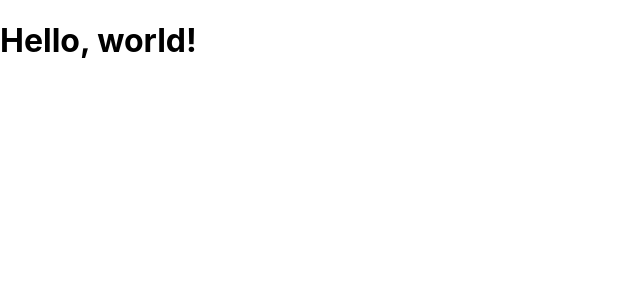
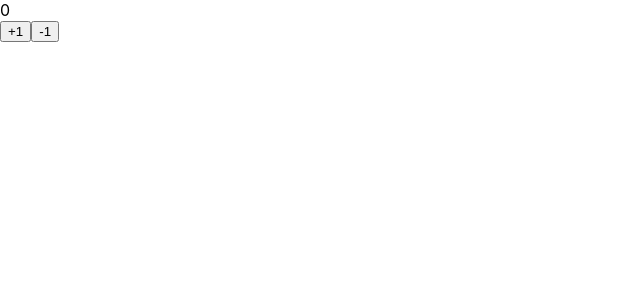
Before and after one commit to 4masa6/react-redux-crud-app, a React (Create React App) app: page / in a window 1280 px wide. Shown: the top 300 px of the page, without its empty margins (0-640 px from the left). Built offline with nearby package versions, Linux system fonts and the light colour scheme.

Commit message:
クラスコンポーネントとstate管理

```diff
--- a/src/App.js
+++ b/src/App.js
@@ -1,9 +1,31 @@
-function App() {
-  return (
-    <div>
-        <h1>Hello, world!</h1>
-    </div>
-  );
-}
+import {Component} from "react";
+
+
+const App = () => (<Counter></Counter>)
+
+class Counter extends Component {
+    constructor(props) {
+        super(props);
+        this.state = {count: 0}
+    }
+
+    onClickPlus = () => {
+        this.setState({count: this.state.count + 1})
+    }
+
+    onClickMinus = () => {
+        this.setState({count: this.state.count - 1})
+    }
+
+    render() {
+        return (
+            <>
+                <div>{this.state.count}</div>
+                <button onClick={this.onClickPlus}>+1</button>
+                <button onClick={this.onClickMinus}>-1</button>
+            </>
+        )
+    }
+};
 
 export default App;
```
